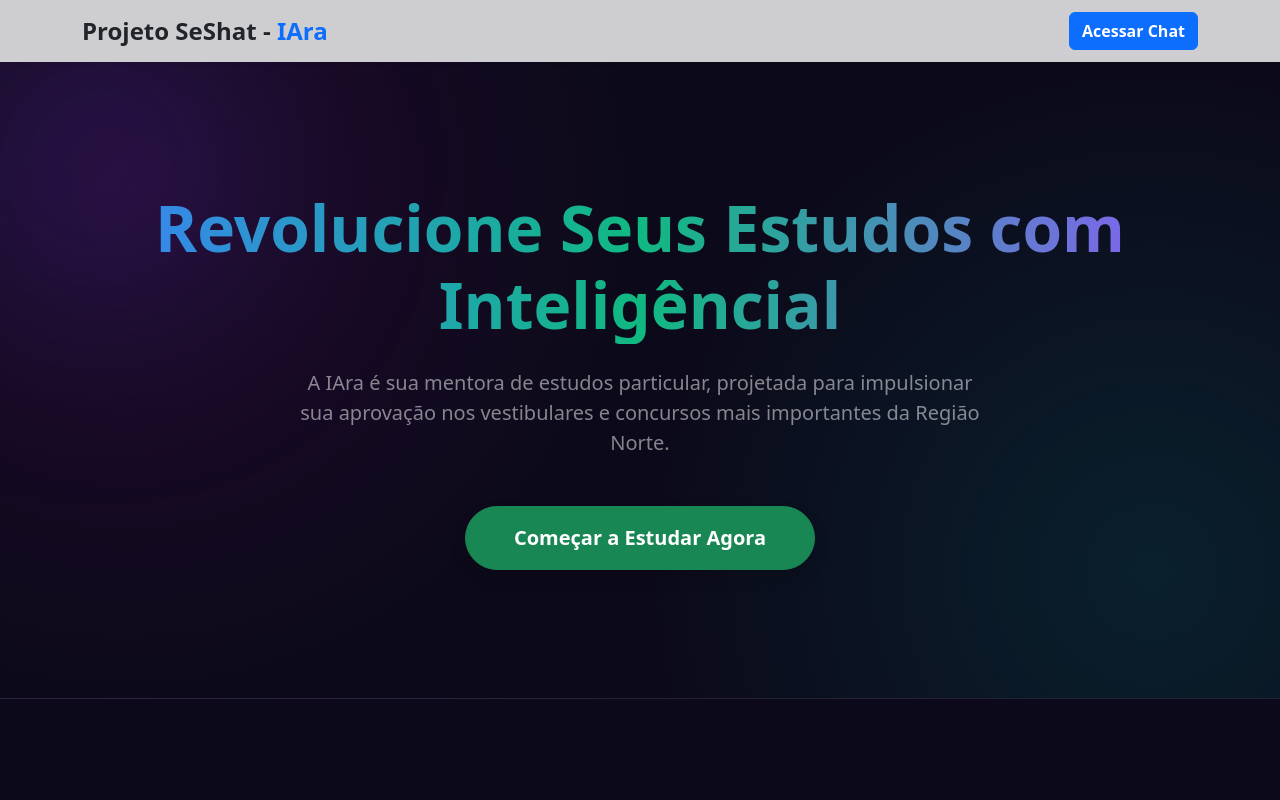
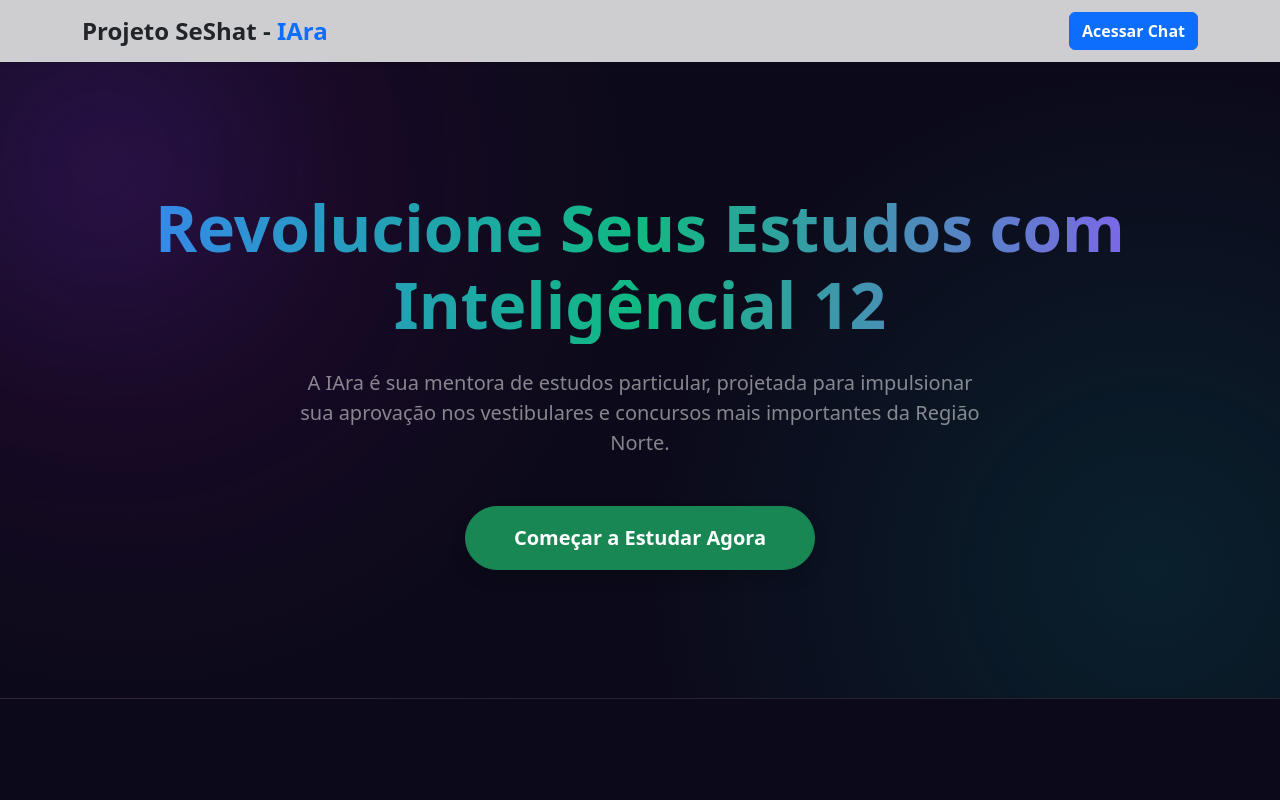
Before and after one commit to joaovcl12/Projeto-SeShat, a React (Vite) app in the folder inovatech-seshat/: page / in a window 1280 px wide. Shown: the top 800 px of the page. Built offline with nearby package versions, Linux system fonts and the light colour scheme.

Commit message:
aifhasfapfioa

```diff
--- a/inovatech-seshat/src/pages/HomePage.tsx
+++ b/inovatech-seshat/src/pages/HomePage.tsx
@@ -26,7 +26,7 @@ export function HomePage() {
       <main className="hero-section text-center">
         <div className="container" style={{ position: 'relative', zIndex: 1 }}>
           <h1 className="display-3 fw-bolder gradient-text fade-in-up">
-            Revolucione Seus Estudos com Inteligêncial
+            Revolucione Seus Estudos com Inteligêncial 12
           </h1>
           <p className="lead text-white-50 my-4 mx-auto fade-in-up" style={{ maxWidth: '700px', animationDelay: '0.2s' }}>
             A IAra é sua mentora de estudos particular, projetada para impulsionar sua aprovação nos vestibulares e concursos mais importantes da Região Norte.
```
